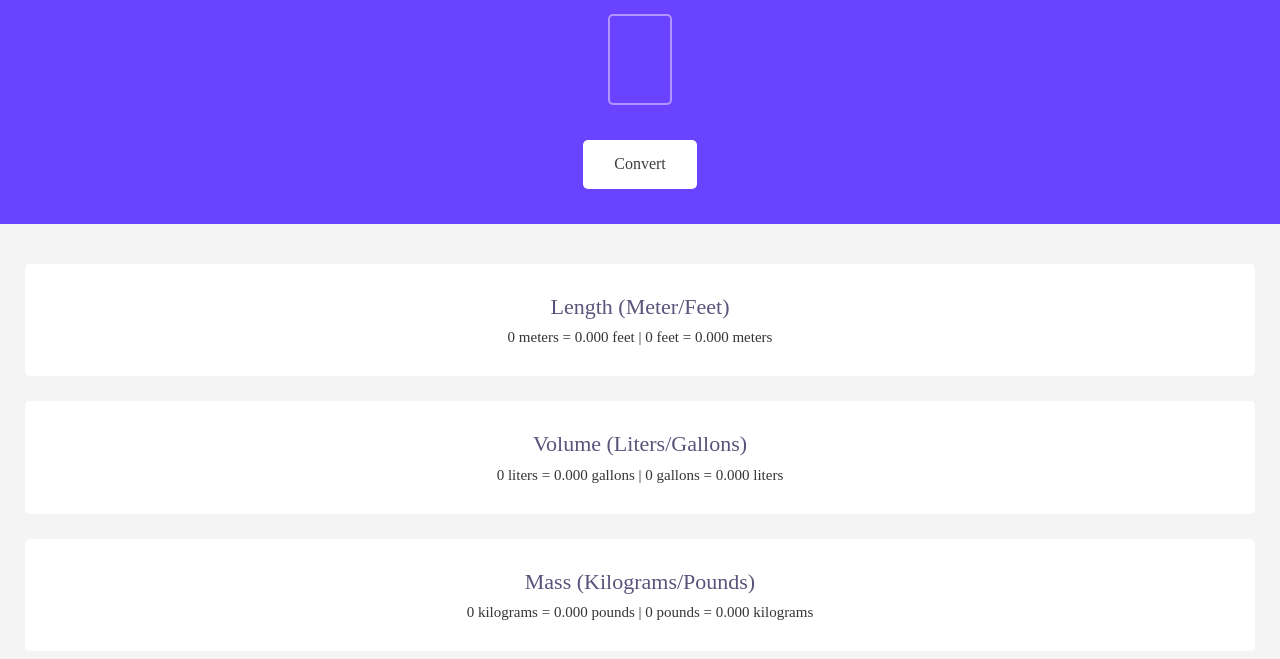
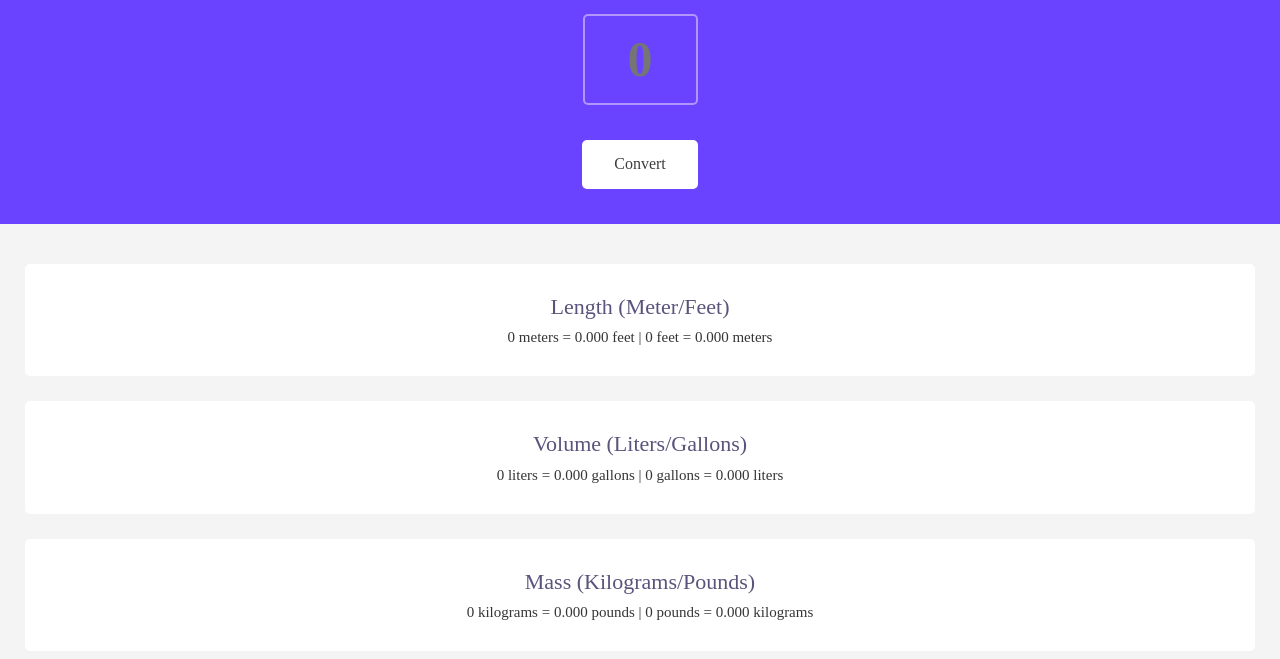
Before and after one commit to pablo-barriga/Metric-Imperial-Unit-Conversion, a plain HTML site: page index.html in a window 1280 px wide. Shown: the part 93-752 px from the top of the page. Drawn offline with nearby package versions, Linux system fonts and the light colour scheme.

Commit message:
updated input, as it was not showing up before

```diff
--- a/index.css
+++ b/index.css
@@ -24,12 +24,16 @@ body {
     width: 55px;
     margin: 35px 0;
     text-align: center;
+    width: 115px;
 }
 input::-webkit-outer-spin-button,
 input::-webkit-inner-spin-button {
   -webkit-appearance: none;
   margin: 0;
 }
+input[type=number] {
+    -moz-appearance: textfield;
+  }
 #btn-convert{
     background: white;
     color: #3D3D3D;
@@ -37,7 +41,7 @@ input::-webkit-inner-spin-button {
     border-radius: 5px;
     font-size: 16px;
     margin-bottom: 35px;
-    padding: 15px 31px;
+    padding: 15px 32px;
 }
 #main{
     display: flex;
```
